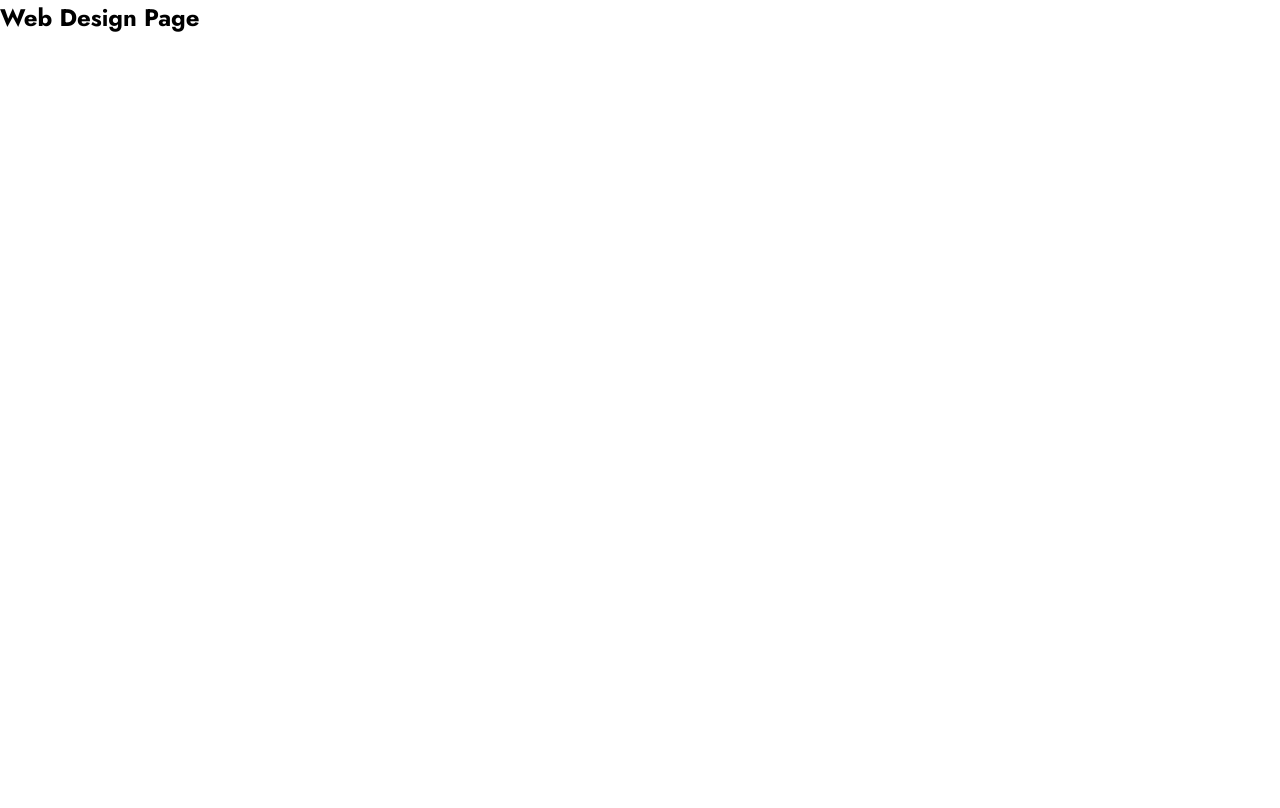
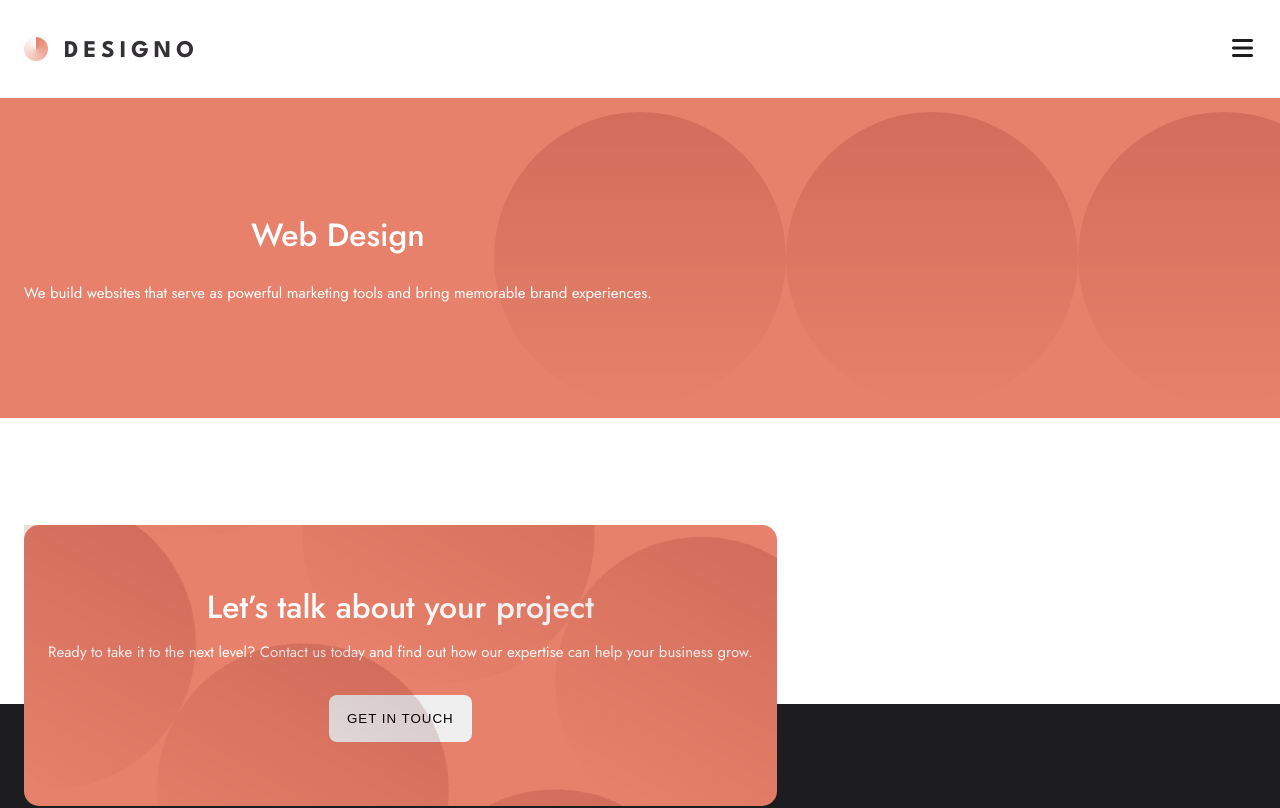
Before and after one commit to ringtho/designo, a JavaScript app: page /web-design in a window 1280 px wide. Shown: the top 808 px of the page. Built offline with nearby package versions, Linux system fonts and the light colour scheme; the HTML template or start-up script is replaced by a standard one.

Commit message:
Added Hero component for design pages

```diff
--- /dev/null
+++ b/src/components/Hero.js
@@ -0,0 +1,16 @@
+
+
+const Hero = ({title, description}) => {
+    return (
+        <section className="design-hero">
+            <div className="design-hero-content">
+                <h2>{title}</h2>
+                <p>
+                {description}
+                </p>
+            </div>
+        </section>
+    )
+}
+
+export default Hero
--- a/src/index.css
+++ b/src/index.css
@@ -134,6 +134,7 @@ body {
   background-repeat: no-repeat;
   background-size: cover;
   background-position: center top;
+  border: 5px solid greenyellow;
 }
 
 .offers {
@@ -388,3 +389,48 @@ body {
 button:hover {
   cursor: pointer;
 }
+
+
+/* design */
+.design-hero {
+  height: 320px;
+  background-color: var(--primary-dark);
+  position: relative;
+  overflow: hidden;
+}
+
+.design-hero::before {
+  content: "";
+  position: absolute;
+  width: 100%;
+  height: 100%;
+  top: calc(50% - 292px/2);
+  left: calc(50% - 292px/2);
+  z-index: 1;
+  background: url("./assets/home/desktop/bg-pattern-hero-home.svg") repeat-x;
+  background-size: 292px;
+}
+
+.design-hero-content {
+  height: 100%;
+  color: #FFFFFF;
+  padding: 24px;
+  display: flex;
+  flex-direction: column;
+  align-items: center;
+  justify-content: center;
+  gap: 24px;
+  text-align: center;
+  position: absolute;
+  z-index: 2;
+}
+
+.design-hero-content > h2 {
+  font-size: 32px;
+  font-weight: 500;
+}
+
+.design-hero-content > p {
+  font-size: 15px;
+  font-weight: 400;
+}
--- a/src/pages/WebDesign.js
+++ b/src/pages/WebDesign.js
@@ -1,7 +1,24 @@
+import Footer from "../components/Footer"
+import Hero from "../components/Hero"
+import Navbar from "../components/Navbar"
 
 
 const WebDesign = () => {
-    return <h2>Web Design Page</h2>
+    const hero = {
+        title: "Web Design",
+        description: `We build websites that serve as powerful
+        marketing tools and bring memorable brand experiences.`
+    }
+
+    return (
+        <>
+        <Navbar />
+        <main>
+            <Hero {...hero} />
+        </main>
+        <Footer />
+        </>
+    )
 }
 
 export default WebDesign
```
